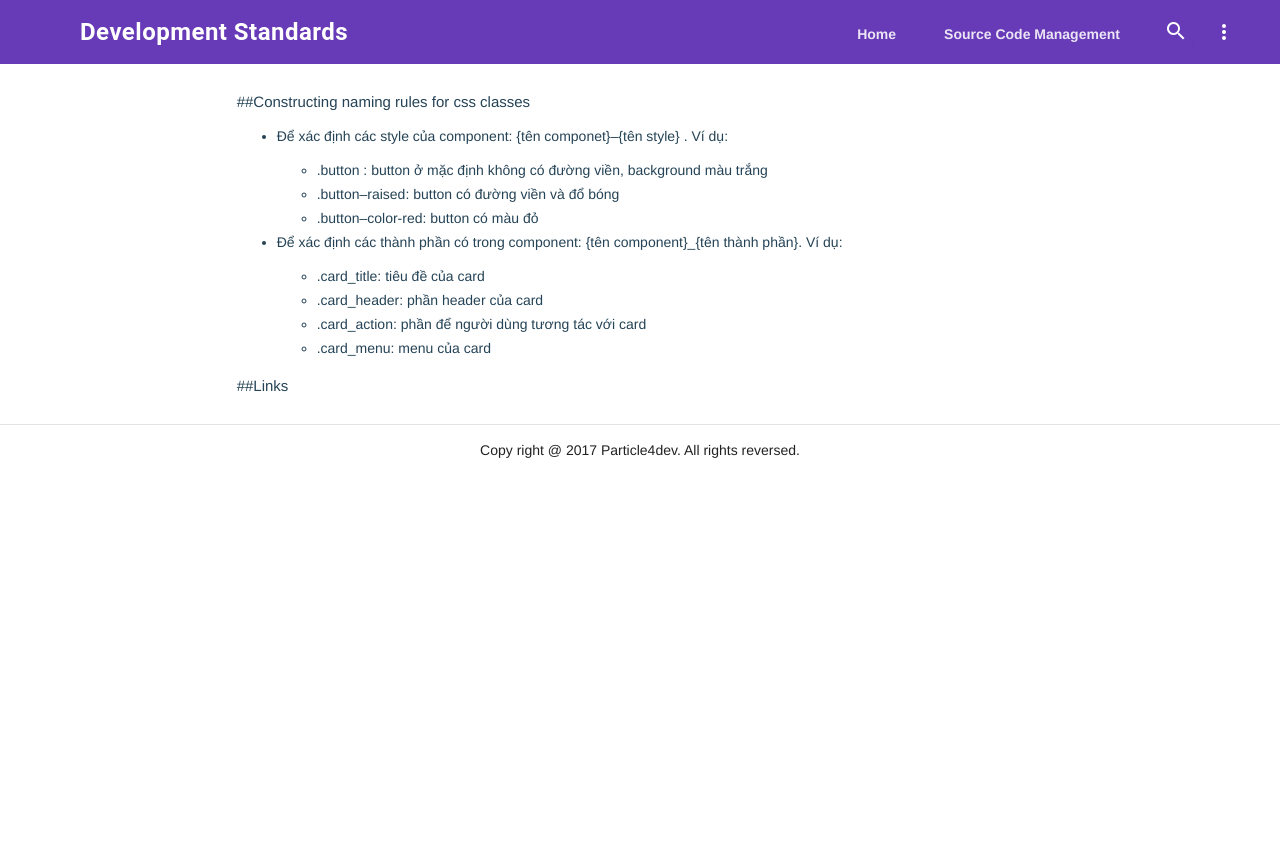
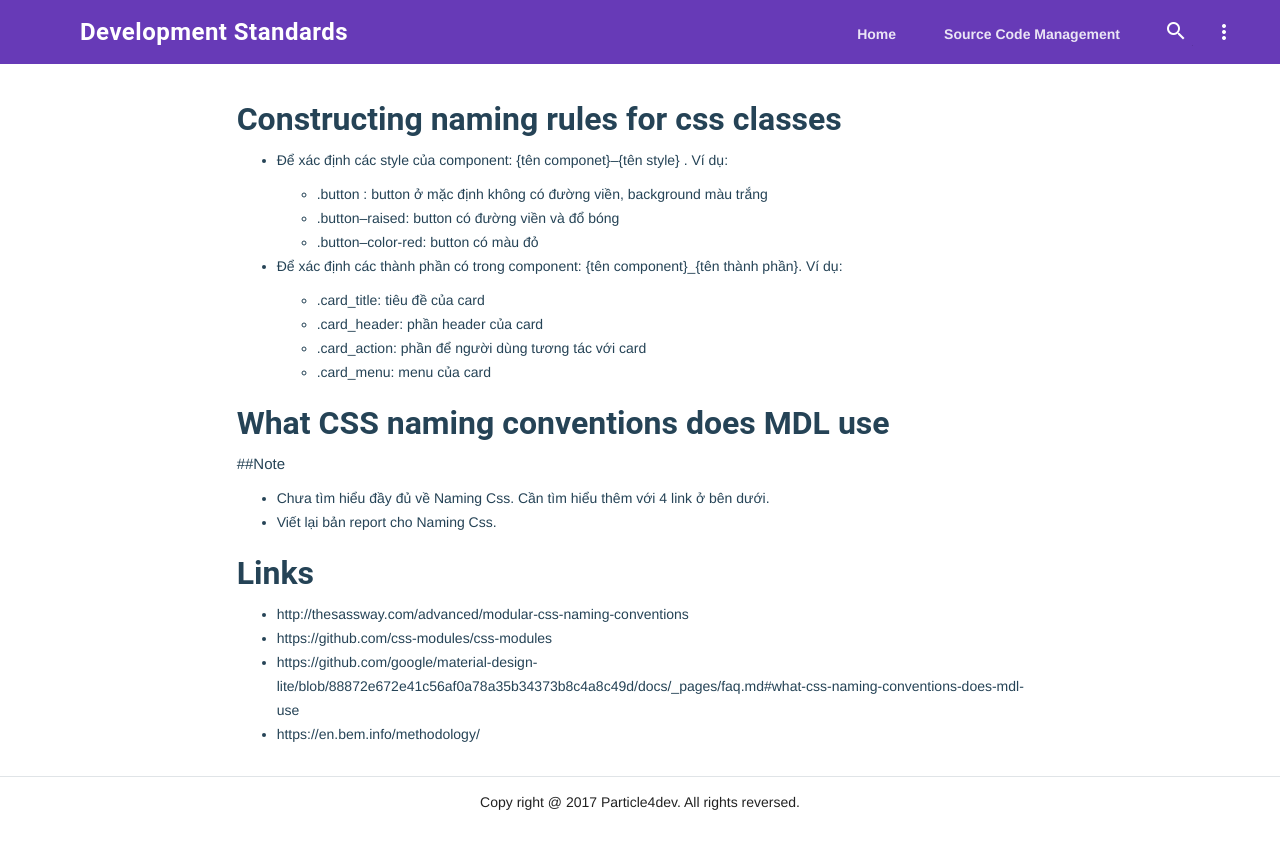
Before and after one commit to university-of-ant-solutions/development-standards.github.io, a Jekyll site: the page built from ui-design/rules-for-css-classes.md, in a window 1280 px wide. Shown: the top 849 px of the page. Built offline with Jekyll 4.4.1, drawn with Linux system fonts in a browser that asks for light colours.

Commit message:
Constructing naming rules for css classes: - update file rules-for-css-classes.md

```diff
--- a/ui-design/rules-for-css-classes.md
+++ b/ui-design/rules-for-css-classes.md
@@ -1,10 +1,10 @@
 ---
 description: Rules For Css Classes
-keywords: Rules For Css Classes
+keywords: Css, Naming Css
 title: About Rules For Css Classes
 ---
 
-##Constructing naming rules for css classes
+## Constructing naming rules for css classes
 
 - Để xác định các style của component: {tên componet}--{tên style} . Ví dụ:
   - .button : button ở mặc định không có đường viền, background màu trắng
@@ -17,4 +17,14 @@ title: About Rules For Css Classes
   - .card_action: phần để người dùng tương tác với card
   - .card_menu: menu của card
 
-##Links
+## What CSS naming conventions does MDL use
+
+##Note
+- Chưa tìm hiểu đầy đủ về Naming Css. Cần tìm hiểu thêm với 4 link ở bên dưới.
+- Viết lại bản report cho Naming Css.
+
+## Links
+- http://thesassway.com/advanced/modular-css-naming-conventions
+- https://github.com/css-modules/css-modules
+- https://github.com/google/material-design-lite/blob/88872e672e41c56af0a78a35b34373b8c4a8c49d/docs/_pages/faq.md#what-css-naming-conventions-does-mdl-use
+- https://en.bem.info/methodology/
```
